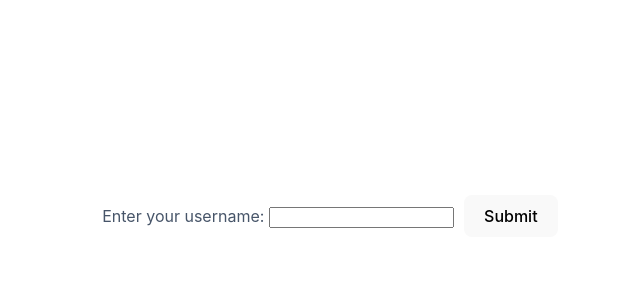
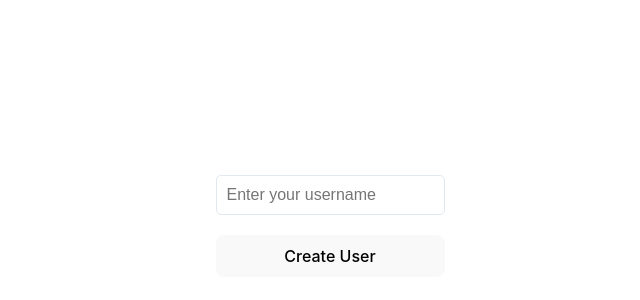
Before and after one commit to pete85/snake-react, a React (Vite) app: page / in a window 1280 px wide. Shown: the part 174-474 px from the top of the page, without its empty margins (310-950 px from the left). Built offline with nearby package versions, Linux system fonts and the light colour scheme.

Commit message:
user selection part 1

```diff
--- a/src/App.tsx
+++ b/src/App.tsx
@@ -1,10 +1,11 @@
-import { useState } from 'react';
+import {useState} from 'react';
 import './App.scss';
 import GridCanvas from "./GridCanvas.tsx";
 import TimerAndLevel from "./TimerAndLevel.tsx";
 import User from "./User.tsx";
 import { BrowserRouter as Router, Route, Routes, useNavigate } from 'react-router-dom';
 import axios from 'axios';
+import ProtectedRoute from "./ProtectedRoute.tsx";
 
 function App() {
     const [username, setUsername] = useState('');
@@ -13,7 +14,14 @@ function App() {
         <Router>
             <Routes>
                 <Route path="/" element={<UserSetup setUsername={setUsername} />} />
-                <Route path="/game" element={<Game username={username} />} />
+                <Route
+                    path="/game"
+                    element={
+                        <ProtectedRoute username={username}>
+                            <Game username={username} />
+                        </ProtectedRoute>
+                    }
+                />
             </Routes>
         </Router>
     );
@@ -21,20 +29,28 @@ function App() {
 
 const UserSetup = ({ setUsername }: { setUsername: React.Dispatch<React.SetStateAction<string>> }) => {
     const navigate = useNavigate();
+    const [existingUsers, setExistingUsers] = useState([]);
+
+    const handleUserSearch = async (name: string) => {
+        try {
+            if (name && name !== '') {
+                const response = await axios.get(`https://pete85.com:8091/api/snake-game/users/search?name=${name}`);
+                if (response.status === 200 && response.data.length) {
+                    setExistingUsers(response.data);
+                    console.log('Users with partial name:', response.data);
+                } else {
+                    setExistingUsers([]); // Clear if no results
+                }
+            } else {
+                setExistingUsers([]);
+            }
+        } catch (error) {
+            console.error(error);
+        }
+    };
 
     const handleUserSubmit = async (name: string) => {
         try {
-            // Send GET request to check if the user already exists
-            const response = await axios.get('https://pete85.com:8091/api/snake-game/users');
-            const existingUsers = response.data;
-            const userExists = existingUsers.some((user: { name: string }) => user.name === name);
-
-            if (userExists) {
-                // If user already exists, navigate to the game
-                setUsername(name);
-                navigate('/game');
-            } else {
-                // If user does not exist, create a new user
             await axios.post('https://pete85.com:8091/api/snake-game/users', {
                 name: name,
                 highest_score: 0,
@@ -42,7 +58,6 @@ const UserSetup = ({ setUsername }: { setUsername: React.Dispatch<React.SetState
             });
             setUsername(name);
             navigate('/game');
-            }
         } catch (error) {
             console.error('Error checking or creating user:', error);
         }
@@ -50,13 +65,15 @@ const UserSetup = ({ setUsername }: { setUsername: React.Dispatch<React.SetState
 
     return (
         <User
-            setUsername={(name: string) => {
-                setUsername(name); // Update username in the state
-                handleUserSubmit(name); // Submit user details
-            }}
+            setUsername={setUsername}
+            handleUserSubmit={handleUserSubmit}
+            handleUserSearch={handleUserSearch}
+            existingUsers={existingUsers}
         />
     );
 };
+
+
 
 const Game = ({ username }: { username: string }) => {
     const [count, setCount] = useState(0);
@@ -66,64 +83,59 @@ const Game = ({ username }: { username: string }) => {
     const [reset, setReset] = useState(false);
 
     const resetGame = async () => {
-        // Record the highest score before resetting the game
         try {
-            console.log('Fetching users to find current player...');
             const response = await axios.get('https://pete85.com:8091/api/snake-game/users');
             const user = response.data.find((user: { name: string }) => user.name === username);
 
-            if (user) {
-                console.log(`User found: ${user.name} with current highest score: ${user.highest_score}`);
-                if (count > user.highest_score) {
-                    console.log(`Updating highest score for user: ${user.name}, new score: ${count}`);
+            if (user && count > user.highest_score) {
                 await axios.put(`https://pete85.com:8091/api/snake-game/users/${user._id}`, {
                     highest_score: count,
                     highest_score_date: new Date().toISOString(),
                 });
-                    console.log('Highest score updated successfully');
-                } else {
-                    console.log('No need to update the highest score. Current score is not higher.');
-                }
-            } else {
-                console.error('User not found. Skipping score update.');
             }
         } catch (error) {
             console.error('Error updating highest score:', error);
         }
 
-        // Proceed with resetting the game state after a delay to avoid updating state during render
-        setTimeout(() => {
         setStopGame(true);
         setStartGame(false);
-            setReset(true); // Set reset to true to trigger the timer reset
+        setReset(true);
 
-            // Delay further to reset game variables
         setTimeout(() => {
             setCount(0);
             setLevel(1);
             setStopGame(false);
-                setReset(false); // Set reset back to false after resetting
+            setReset(false);
         }, 100);
-        }, 0);
     };
-
 
     return (
         <>
             <div>
                 <h2>User: {username}</h2>
                 <h1>Score: {count}</h1>
+                {/*<h3>Highest: {user.highest_score}</h3>*/}
+
             </div>
-            <TimerAndLevel level={level} setLevel={setLevel} startGame={startGame} stopGame={stopGame} reset={reset} />
+            <TimerAndLevel
+                level={level}
+                setLevel={setLevel}
+                startGame={startGame}
+                stopGame={stopGame}
+                reset={reset}
+            />
             <GridCanvas
                 setCount={setCount}
                 setLevel={setLevel}
-                startTimer={() => setStartGame(true)}
+                startTimer={() => {
+                    setReset(false);
+                    setStartGame(true);
+                }}
                 stopTimer={() => setStopGame(true)}
                 resetTimer={resetGame}
             />
         </>
     );
-}
+};
 
 export default App;
--- /dev/null
+++ b/src/ProtectedRoute.tsx
@@ -0,0 +1,17 @@
+import React from 'react';
+import { Navigate } from 'react-router-dom';
+
+type ProtectedRouteProps = {
+    username: string;
+    children: React.ReactNode;
+};
+
+const ProtectedRoute: React.FC<ProtectedRouteProps> = ({ username, children }) => {
+    if (!username) {
+        // Redirect to home if no username is set
+        return <Navigate to="/" replace />;
+    }
+    return <>{children}</>;
+};
+
+export default ProtectedRoute;
--- a/src/User.tsx
+++ b/src/User.tsx
@@ -1,33 +1,50 @@
-import React, { useState } from 'react';
+import React, {useState} from 'react';
+import {UserModel} from "./models/user.ts";
 
 type UserProps = {
     setUsername: React.Dispatch<React.SetStateAction<string>>;
+    handleUserSubmit: (name: string) => void;
+    handleUserSearch: (name: string) => void;
+    existingUsers: UserModel[];
 };
 
-const User: React.FC<UserProps> = ({ setUsername }) => {
+const User: React.FC<UserProps> = ({setUsername, handleUserSubmit, handleUserSearch, existingUsers}) => {
     const [inputValue, setInputValue] = useState('');
 
-    const handleInputChange = (event: React.ChangeEvent<HTMLInputElement>) => {
-        setInputValue(event.target.value);
+    const handleChange = (event: React.ChangeEvent<HTMLInputElement>) => {
+        const name = event.target.value;
+
+        console.log('handleChange name: ', event.target.value);
+        handleUserSearch(name);
+
+        setInputValue(name);
+        setUsername(name);
     };
 
-    const handleSubmit = (event: React.FormEvent<HTMLFormElement>) => {
-        event.preventDefault();
-        setUsername(inputValue); // Set the username when the form is submitted
+    const handleClick = () => {
+        handleUserSubmit(inputValue);
     };
 
     return (
-        <form onSubmit={handleSubmit} style={{ marginBottom: '20px' }}>
-            <label htmlFor="username">Enter your username: </label>
-            <input
-                type="text"
-                id="username"
-                value={inputValue}
-                onChange={handleInputChange}
-                style={{ marginRight: '10px' }}
-            />
-            <button type="submit">Submit</button>
-        </form>
+        <>
+            <div className="tw-flex tw-w-full">
+                <input type="text" value={inputValue} onChange={handleChange} placeholder="Enter your username"
+                       className="username-input"/>
+            </div>
+            {(existingUsers.length > 0) ? (
+                <div className="tw-flex tw-w-full">
+                    <ul className="users-list">
+                        {existingUsers.map((user) => (
+                            <li key={user._id}>{user.name}</li>
+                        ))}
+                    </ul>
+                </div>
+            ) : (
+                <div className="tw-flex tw-w-full">
+                    <button onClick={handleClick} className="tw-w-full">Create User</button>
+                </div>
+            )}
+        </>
     );
 };
 
--- a/src/index.scss
+++ b/src/index.scss
@@ -81,3 +81,30 @@ button:focus-visible {
     opacity: 1;
   }
 }
+
+.users-list {
+  list-style-type: none;
+  li {
+    cursor: pointer;
+    &:hover {
+      opacity: 0.7;
+    }
+  }
+}
+
+.username-input {
+  width: 100%;
+  padding: 10px;
+  font-size: 16px;
+  border: 1px solid theme('colors.slate.200');
+  border-radius: 5px;
+  outline: none;
+  transition: border-color 0.3s;
+  margin-bottom: 20px;
+
+  /* Styling for focus */
+  &:focus, &:hover {
+    border-color: theme('colors.lime.600');
+    box-shadow: 0 0 5px rgba(0, 123, 255, 0.5);
+  }
+}
--- /dev/null
+++ b/src/models/user.ts
@@ -0,0 +1,6 @@
+export class UserModel {
+    _id!: string;
+    name!: string;
+    highest_score!: number;
+    highest_score_date!: Date;
+}
--- a/tailwind.config.js
+++ b/tailwind.config.js
@@ -5,7 +5,7 @@ module.exports = {
   },
   prefix: 'tw-',
   content: [
-    "./src/**/*.{html,ts, tsx, js, jsx}",
+    "./src/**/*.{html,js,jsx,ts,tsx}"
   ],
   theme: {
     extend: {},
```
Lines whose indentation alone changed are shown as unchanged.
